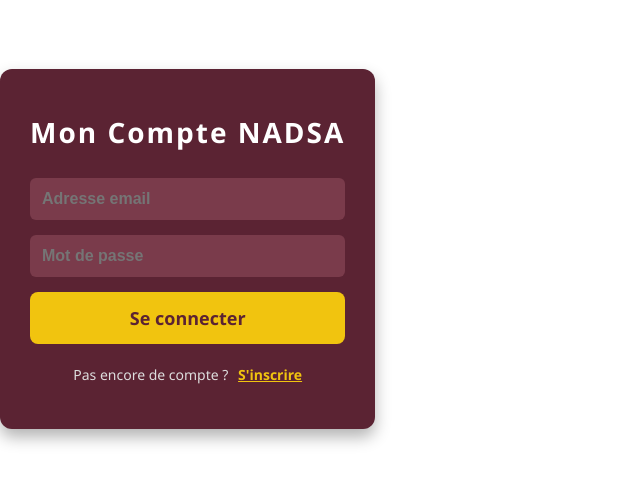
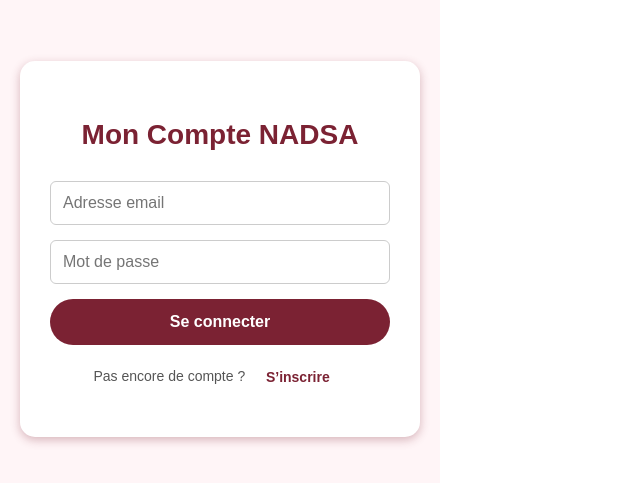
Before and after one commit to Nadirdjoumi/nadsa-fidelite-test-uat, a React (Vite) app: page / in a window 1280 px wide. Shown: the part 151-634 px from the top of the page, without its empty margins (0-640 px from the left). Built offline with nearby package versions, Linux system fonts and the light colour scheme; no server answers.

Commit message:
Amélioration page Login : ajout inscription avec nom, prénom, wilaya, styles bordeaux

```diff
--- a/src/Dashboard.jsx
+++ b/src/Dashboard.jsx
@@ -1,4 +1,3 @@
-// src/Dashboard.jsx
 import React, { useEffect, useState } from 'react';
 import { auth, db } from './firebase';
 import { signOut } from 'firebase/auth';
@@ -19,7 +18,6 @@
 
   const isAdmin = user?.email === 'admin@admin.com';
 
-  // Extraire prénom depuis user.displayName ou email
   const prenom = user?.displayName
     ? user.displayName.split(' ')[0]
     : user?.email
@@ -29,9 +27,19 @@
   const handleAddOrder = async () => {
     if (!amount) return;
     setLoading(true);
+
+    // Convertir en entier arrondi (sans centimes), en DA
+    const montantDA = Math.round(Number(amount));
+
+    // Calculs
+    const points = Math.floor(montantDA / 100);
+    const remise = Math.round(points * 1.3 / 10) * 10; // arrondi à la dizaine
+
     await addDoc(collection(db, 'orders'), {
       userId: user.uid,
-      amount: Math.floor(parseFloat(amount)), // montant entier, sans virgule
+      amount: montantDA,
+      points,
+      remise,
       createdAt: Timestamp.now()
     });
     setAmount('');
@@ -68,9 +76,9 @@
   const totalToday = todayOrders.reduce((sum, o) => sum + o.amount, 0);
   const totalAll = orders.reduce((sum, o) => sum + o.amount, 0);
 
-  // Calculs selon la nouvelle règle
-  const points = Math.floor(totalAll / 100);
-  const discount = Math.round(points * 1.3 / 10) * 10; // arrondi à la dizaine
+  // Points et remise cumulés sur toutes les commandes
+  const totalPoints = orders.reduce((sum, o) => sum + (o.points || 0), 0);
+  const totalRemise = orders.reduce((sum, o) => sum + (o.remise || 0), 0);
 
   const displayedOrders = isAdmin && view === 'today' ? todayOrders : orders;
 
@@ -84,19 +92,20 @@
           <h3 style={styles.subtitle}>Ajouter une commande</h3>
           <input
             type="number"
-            placeholder="Montant DA"
+            placeholder="Montant en DA"
             value={amount}
             onChange={e => setAmount(e.target.value)}
-            style={{ ...styles.input, width: 150 }} // largeur fixe = bouton
+            style={styles.input}
+            min={0}
           />
-          <button onClick={handleAddOrder} style={{ ...styles.button, width: 150 }} disabled={loading}>
+          <button onClick={handleAddOrder} style={styles.button} disabled={loading}>
             {loading ? 'Envoi...' : 'Ajouter'}
           </button>
 
           <div style={styles.stats}>
             <p><strong>Total aujourd'hui :</strong> {totalToday} DA</p>
-            <p><strong>Points cumulés :</strong> {points} pts</p>
-            <p><strong>Remise obtenue :</strong> {discount} DA</p>
+            <p><strong>Points cumulés :</strong> {totalPoints} pts</p>
+            <p><strong>Remise obtenue :</strong> {totalRemise} DA</p>
           </div>
         </div>
       )}
@@ -106,13 +115,13 @@
           <div style={{ display: 'flex', justifyContent: 'center', gap: 10, marginBottom: 10 }}>
             <button
               onClick={() => setView('today')}
-              style={{ ...styles.button, backgroundColor: view === 'today' ? '#7B2233' : '#ccc' }}
+              style={{ ...styles.button, backgroundColor: view === 'today' ? '#7B2233' : '#ccc', width: 'auto', padding: '10px 20px' }}
             >
               Commandes du jour
             </button>
             <button
               onClick={() => setView('all')}
-              style={{ ...styles.button, backgroundColor: view === 'all' ? '#7B2233' : '#ccc' }}
+              style={{ ...styles.button, backgroundColor: view === 'all' ? '#7B2233' : '#ccc', width: 'auto', padding: '10px 20px' }}
             >
               Toutes les commandes
             </button>
@@ -142,54 +151,51 @@
 
 const styles = {
   container: {
+    display: 'flex',
+    flexDirection: 'column',
+    justifyContent: 'flex-start',
+    alignItems: 'center',
     padding: 20,
     fontFamily: 'Arial, sans-serif',
     maxWidth: 600,
     margin: '0 auto',
-    background: '#fff5f7', // rose pâle clair pour fond
+    backgroundColor: '#fff5f7',
     minHeight: '100vh',
+    boxSizing: 'border-box',
+  },
+  box: {
+    backgroundColor: 'white',
+    padding: 20,
+    borderRadius: 15,
+    marginBottom: 30,
+    boxShadow: '0 3px 10px rgba(123, 34, 51, 0.3)',
+    width: '100%',
+    maxWidth: 400,
+    boxSizing: 'border-box',
   },
   title: {
     fontSize: 26,
     textAlign: 'center',
     marginBottom: 20,
-    color: '#7B2233', // bordeaux foncé
+    color: '#7B2233',
     fontWeight: 'bold',
-  },
-  logout: {
-    display: 'block',
-    margin: '10px auto 30px auto',
-    background: '#7B2233',
-    border: 'none',
-    padding: '12px 30px',
-    borderRadius: 30,
-    color: 'white',
-    cursor: 'pointer',
-    fontWeight: 'bold',
-    fontSize: 16,
-    transition: 'background-color 0.3s ease',
-  },
-  box: {
-    background: 'white',
-    padding: 20,
-    borderRadius: 15,
-    marginBottom: 30,
-    boxShadow: '0 3px 10px rgba(123, 34, 51, 0.3)',
+    width: '100%',
   },
   subtitle: {
     fontSize: 20,
     marginBottom: 15,
     color: '#7B2233',
-    fontWeight: '600',
+    fontWeight: 'bold',
+    textAlign: 'center',
   },
   input: {
     width: '100%',
-    padding: 10,
+    padding: 12,
     fontSize: 16,
-    marginBottom: 10,
+    marginBottom: 15,
     borderRadius: 6,
     border: '1px solid #ccc',
-    boxSizing: 'border-box'
+    boxSizing: 'border-box',
   },
   button: {
     width: '100%',
@@ -203,28 +209,34 @@
     fontWeight: 'bold',
     transition: 'background-color 0.3s ease',
   },
+  logout: {
+    backgroundColor: '#b22222',
+    color: 'white',
+    border: 'none',
+    padding: '10px 20px',
+    borderRadius: 30,
+    cursor: 'pointer',
+    alignSelf: 'flex-end',
+    marginBottom: 20,
+    fontWeight: 'bold',
+  },
   stats: {
-    marginTop: 20,
-    lineHeight: 1.6,
+    marginTop: 15,
     fontSize: 16,
     color: '#333',
   },
   list: {
-    listStyle: 'none',
-    padding: 0,
-    marginTop: 15,
+    listStyleType: 'none',
+    paddingLeft: 0,
+    maxHeight: 300,
+    overflowY: 'auto',
   },
   listItem: {
-    background: '#f7d9dc', // rose clair
-    marginBottom: 12,
-    padding: 14,
-    borderRadius: 10,
+    padding: 10,
+    borderBottom: '1px solid #ddd',
     display: 'flex',
     justifyContent: 'space-between',
-    alignItems: 'center',
-    color: '#7B2233',
-    fontWeight: '600',
-    boxShadow: '0 2px 6px rgba(123, 34, 51, 0.15)',
+    flexWrap: 'wrap',
   },
 };
 
--- a/src/Login.jsx
+++ b/src/Login.jsx
@@ -1,16 +1,10 @@
-// src/Login.jsx
 import React, { useState } from 'react';
-import { auth, db } from './firebase';
-import {
-  createUserWithEmailAndPassword,
-  signInWithEmailAndPassword,
-  updateProfile,
-} from 'firebase/auth';
-import { doc, setDoc } from 'firebase/firestore';
+import { auth } from './firebase';
+import { createUserWithEmailAndPassword, signInWithEmailAndPassword, updateProfile } from 'firebase/auth';
 
-const Login = ({ onLogin }) => {
-  const [isRegister, setIsRegister] = useState(false);
-  const [formData, setFormData] = useState({
+const Login = () => {
+  const [mode, setMode] = useState('login'); // 'login' or 'signup'
+  const [form, setForm] = useState({
     nom: '',
     prenom: '',
     wilaya: '',
@@ -21,7 +15,7 @@
   const [loading, setLoading] = useState(false);
 
   const handleChange = e => {
-    setFormData({ ...formData, [e.target.name]: e.target.value });
+    setForm({ ...form, [e.target.name]: e.target.value });
   };
 
   const handleSubmit = async e => {
@@ -29,77 +23,31 @@
     setError('');
     setLoading(true);
 
-    try {
-      if (isRegister) {
-        const { nom, prenom, wilaya, email, password } = formData;
+    const { nom, prenom, wilaya, email, password } = form;
+
+    if (mode === 'signup') {
       if (!nom || !prenom || !wilaya || !email || !password) {
-          setError('Merci de remplir tous les champs.');
+        setError('Veuillez remplir tous les champs.');
         setLoading(false);
         return;
       }
-
-        // Créer le compte utilisateur
+      try {
         const userCredential = await createUserWithEmailAndPassword(auth, email, password);
-        const user = userCredential.user;
-
-        // Mettre à jour le profil utilisateur (displayName avec prénom + nom)
-        await updateProfile(user, { displayName: `${prenom} ${nom}` });
-
-        // Enregistrer les infos complémentaires dans Firestore
-        await setDoc(doc(db, 'users', user.uid), {
-          nom,
-          prenom,
-          wilaya,
-          email,
-          createdAt: new Date(),
+        await updateProfile(userCredential.user, {
+          displayName: prenom + ' ' + nom
         });
-
-        // alert('Inscription réussie, vous pouvez maintenant vous connecter.');
-
-        // Reset form et passer en mode connexion
-        setFormData({
-          nom: '',
-          prenom: '',
-          wilaya: '',
-          email: '',
-          password: '',
-        });
-        setIsRegister(false);
-
+      } catch (err) {
+        setError(err.message);
+      }
     } else {
-        const { email, password } = formData;
       if (!email || !password) {
-          setError('Merci de remplir email et mot de passe.');
+        setError('Veuillez saisir email et mot de passe.');
         setLoading(false);
         return;
       }
-
-        // Connexion utilisateur
+      try {
         await signInWithEmailAndPassword(auth, email, password);
-
-        // Appel callback parent pour indiquer la connexion réussie
-        if (onLogin) onLogin();
-
-        // Tu peux ici rediriger ou afficher autre chose
-      }
       } catch (err) {
-      console.error(err);
-      // Gestion d’erreur basique
-      switch (err.code) {
-        case 'auth/email-already-in-use':
-          setError("Cet email est déjà utilisé.");
-          break;
-        case 'auth/invalid-email':
-          setError("Email invalide.");
-          break;
-        case 'auth/weak-password':
-          setError("Mot de passe trop faible (au moins 6 caractères).");
-          break;
-        case 'auth/user-not-found':
-        case 'auth/wrong-password':
-          setError("Email ou mot de passe incorrect.");
-          break;
-        default:
         setError(err.message);
       }
     }
@@ -109,36 +57,33 @@
 
   return (
     <div style={styles.container}>
-      <h1 style={styles.title}>Mon Compte NADSA</h1>
-      <form onSubmit={handleSubmit} style={styles.form}>
-        {isRegister && (
+      <div style={styles.box}>
+        <h2 style={styles.title}>Mon Compte NADSA</h2>
+        <form onSubmit={handleSubmit}>
+          {mode === 'signup' && (
             <>
               <input
                 style={styles.input}
-              type="text"
-              name="nom"
-              placeholder="Nom"
-              value={formData.nom}
+                name="prenom"
+                placeholder="Prénom"
+                value={form.prenom}
                 onChange={handleChange}
-              disabled={loading}
+                autoComplete="given-name"
               />
               <input
                 style={styles.input}
-              type="text"
-              name="prenom"
-              placeholder="Prénom"
-              value={formData.prenom}
+                name="nom"
+                placeholder="Nom"
+                value={form.nom}
                 onChange={handleChange}
-              disabled={loading}
+                autoComplete="family-name"
               />
               <input
                 style={styles.input}
-              type="text"
                 name="wilaya"
                 placeholder="Wilaya"
-              value={formData.wilaya}
+                value={form.wilaya}
                 onChange={handleChange}
-              disabled={loading}
               />
             </>
           )}
@@ -147,119 +92,102 @@
             type="email"
             name="email"
             placeholder="Adresse email"
-          value={formData.email}
+            value={form.email}
             onChange={handleChange}
-          disabled={loading}
+            autoComplete="email"
           />
           <input
             style={styles.input}
             type="password"
             name="password"
             placeholder="Mot de passe"
-          value={formData.password}
+            value={form.password}
             onChange={handleChange}
-          disabled={loading}
+            autoComplete={mode === 'signup' ? "new-password" : "current-password"}
           />
           {error && <p style={styles.error}>{error}</p>}
-
           <button type="submit" style={styles.button} disabled={loading}>
-          {loading ? 'Chargement...' : (isRegister ? "S'inscrire" : 'Se connecter')}
+            {loading ? 'Chargement...' : mode === 'signup' ? 'S’inscrire' : 'Se connecter'}
           </button>
         </form>
-
-      <p style={styles.switchText}>
-        {isRegister ? 'Vous avez déjà un compte ?' : "Pas encore de compte ?"}{' '}
-        <button
-          style={styles.switchButton}
-          onClick={() => {
-            setIsRegister(!isRegister);
-            setError('');
-            setFormData({
-              nom: '',
-              prenom: '',
-              wilaya: '',
-              email: '',
-              password: '',
-            });
-          }}
-          type="button"
-          disabled={loading}
-        >
-          {isRegister ? 'Se connecter' : "S'inscrire"}
+        <p style={styles.toggleText}>
+          {mode === 'signup' ? 'Vous avez déjà un compte ?' : "Pas encore de compte ?"}{' '}
+          <button onClick={() => { setMode(mode === 'signup' ? 'login' : 'signup'); setError(''); }} style={styles.toggleButton}>
+            {mode === 'signup' ? 'Se connecter' : "S’inscrire"}
           </button>
         </p>
+      </div>
     </div>
   );
 };
 
 const styles = {
   container: {
+    display: 'flex',
+    flexDirection: 'column',
+    justifyContent: 'center',
+    alignItems: 'center',
+    padding: 20,
+    fontFamily: 'Arial, sans-serif',
+    minHeight: '100vh',
+    backgroundColor: '#fff5f7',
+    boxSizing: 'border-box',
+  },
+  box: {
+    backgroundColor: 'white',
+    padding: 30,
+    borderRadius: 15,
+    boxShadow: '0 3px 10px rgba(123, 34, 51, 0.3)',
+    width: '100%',
     maxWidth: 400,
-    margin: '50px auto',
-    padding: 30,
-    borderRadius: 12,
-    backgroundColor: '#5B2333',
-    color: '#fff',
-    boxShadow: '0 8px 16px rgba(0,0,0,0.3)',
-    fontFamily: "'Segoe UI', Tahoma, Geneva, Verdana, sans-serif",
+    boxSizing: 'border-box',
   },
   title: {
+    fontSize: 28,
     textAlign: 'center',
-    marginBottom: 30,
-    fontWeight: '700',
-    fontSize: 28,
-    letterSpacing: 2,
-  },
-  form: {
-    display: 'flex',
-    flexDirection: 'column',
+    marginBottom: 25,
+    color: '#7B2233',
+    fontWeight: 'bold',
   },
   input: {
-    marginBottom: 15,
+    width: '100%',
     padding: 12,
     fontSize: 16,
+    marginBottom: 15,
     borderRadius: 6,
-    border: 'none',
-    outline: 'none',
-    fontWeight: '600',
-    backgroundColor: '#7A3B4B',
-    color: '#fff',
+    border: '1px solid #ccc',
+    boxSizing: 'border-box',
   },
   button: {
+    width: '100%',
     padding: 14,
-    fontSize: 18,
-    fontWeight: '700',
-    color: '#5B2333',
-    backgroundColor: '#F1C40F',
+    fontSize: 16,
+    backgroundColor: '#7B2233',
+    color: 'white',
     border: 'none',
-    borderRadius: 8,
+    borderRadius: 30,
     cursor: 'pointer',
-    transition: 'background-color 0.3s',
+    fontWeight: 'bold',
+    transition: 'background-color 0.3s ease',
   },
   error: {
+    color: '#b22222',
     marginBottom: 15,
-    color: '#ffdddd',
-    backgroundColor: '#8B0000',
-    padding: 10,
-    borderRadius: 6,
-    fontWeight: '600',
+    fontWeight: 'bold',
     textAlign: 'center',
   },
-  switchText: {
+  toggleText: {
+    marginTop: 15,
     textAlign: 'center',
-    marginTop: 20,
     fontSize: 14,
-    color: '#ddd',
+    color: '#555',
   },
-  switchButton: {
+  toggleButton: {
     background: 'none',
     border: 'none',
-    color: '#F1C40F',
+    color: '#7B2233',
+    fontWeight: 'bold',
     cursor: 'pointer',
-    fontWeight: '700',
-    textDecoration: 'underline',
-    padding: 0,
-    marginLeft: 6,
   },
 };
 
```
Lines whose indentation alone changed are shown as unchanged.
